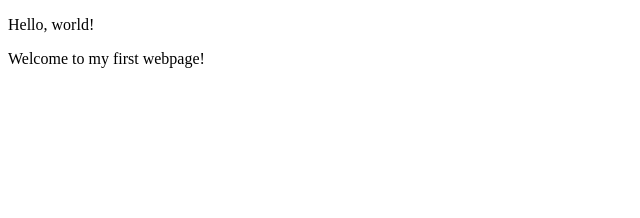
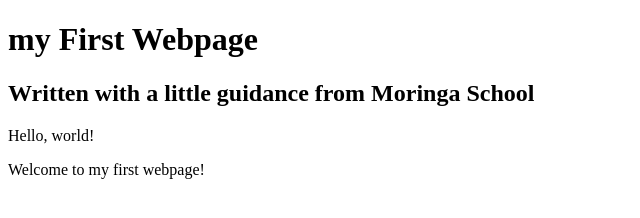
Before and after one commit to QaqaaMadaraka/my-first-webpage, a plain HTML site: page my-first-webpage.html in a window 1280 px wide. Shown: the whole page, without its empty margins (0-640 px from the left). Drawn offline with Linux system fonts and the light colour scheme.

Commit message:
add header block elements

```diff
--- a/my-first-webpage.html
+++ b/my-first-webpage.html
@@ -6,6 +6,9 @@
 </head>
 
 <body>
+  <h1>my First Webpage</h1>
+  <h2>Written with a little guidance from Moringa School</h2>
+
   <p>Hello, world!</p>
   <p>Welcome to my first webpage!</p>
 </body>
```
